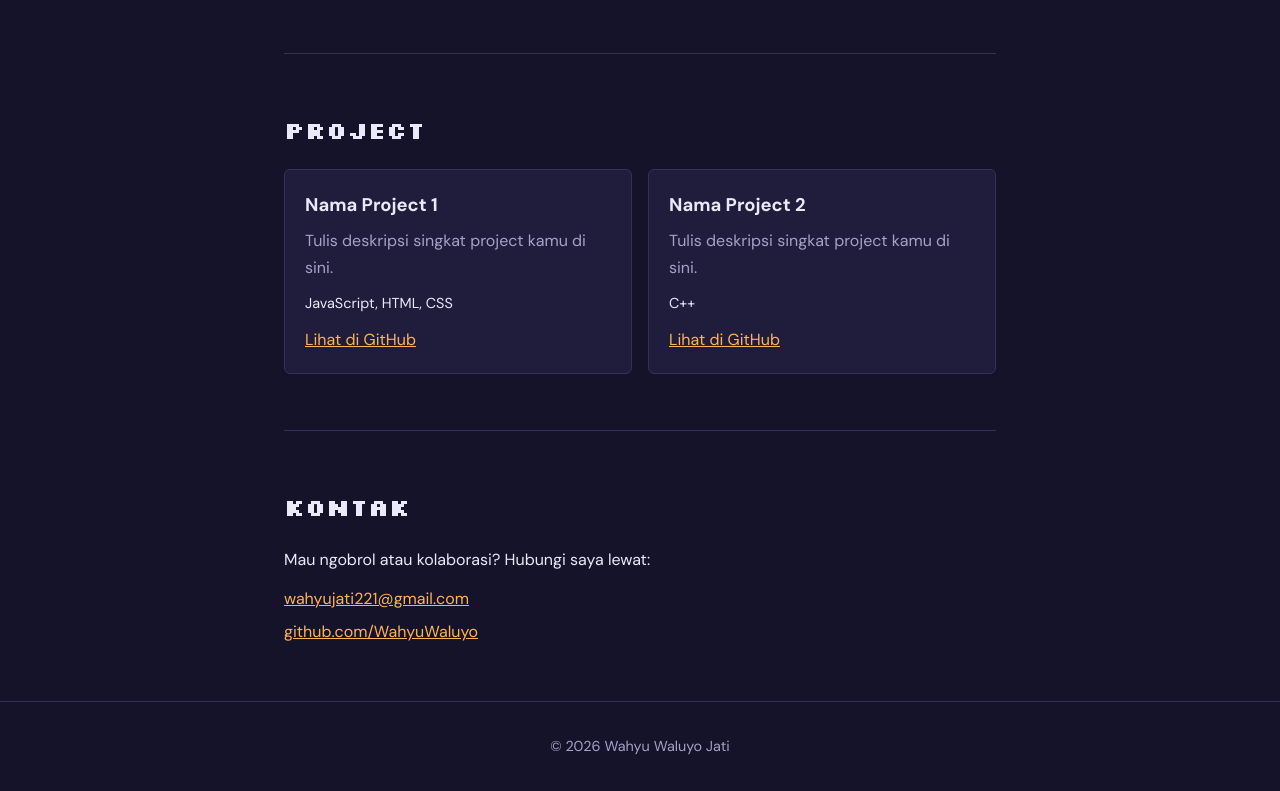
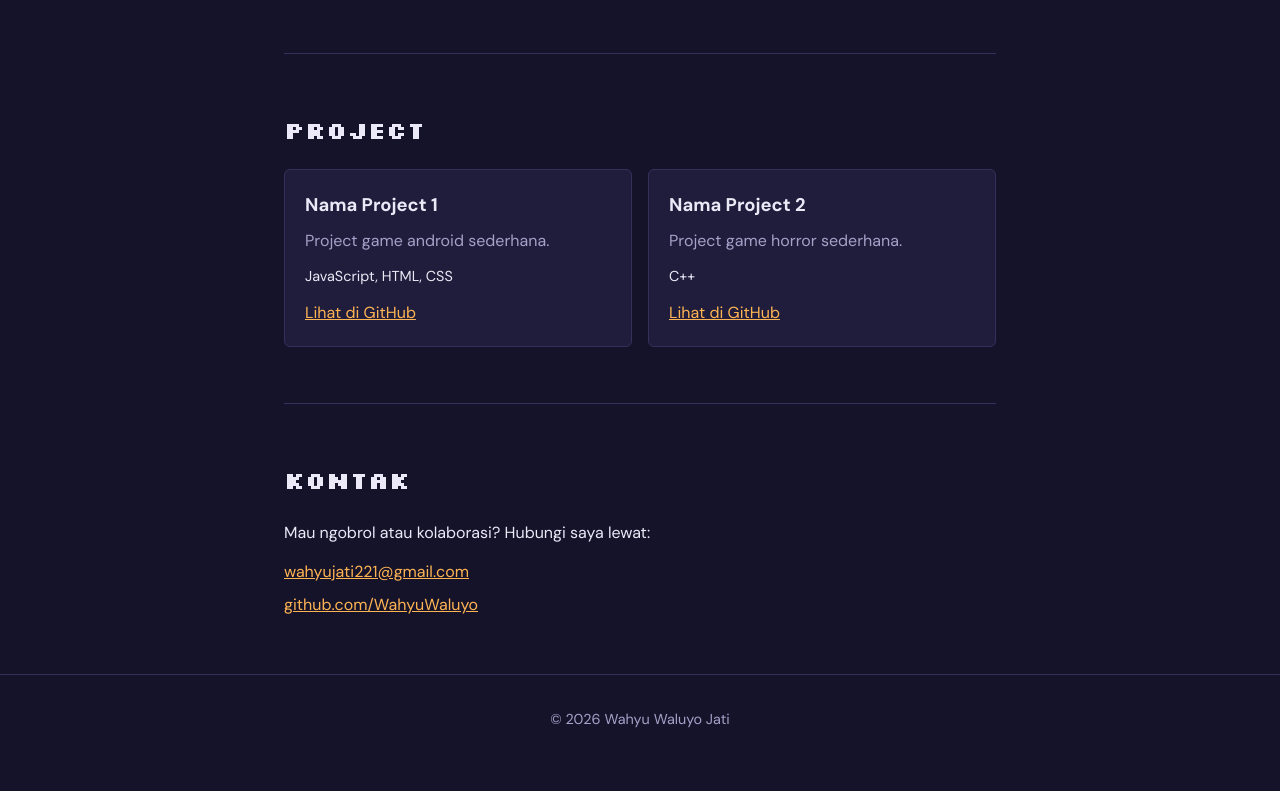
Before and after one commit to WahyuWaluyo/Portofolio, a plain HTML site: page index.html in a window 1280 px wide. Shown: the part 1073-1864 px from the top of the page. After the commit the page ends 1837 px from the top, so only its background shows below. Drawn offline with Linux system fonts and the light colour scheme.

Commit message:
Update index.html

```diff
--- a/index.html
+++ b/index.html
@@ -54,13 +54,13 @@
       <div class="projects">
         <article>
           <h3>Nama Project 1</h3>
-          <p>Tulis deskripsi singkat project kamu di sini.</p>
+          <p>Project game android sederhana.</p>
           <p class="tech">JavaScript, HTML, CSS</p>
           <a href="https://github.com/WahyuWaluyo" target="_blank" rel="noopener">Lihat di GitHub</a>
         </article>
         <article>
           <h3>Nama Project 2</h3>
-          <p>Tulis deskripsi singkat project kamu di sini.</p>
+          <p>Project game horror sederhana.</p>
           <p class="tech">C++</p>
           <a href="https://github.com/WahyuWaluyo" target="_blank" rel="noopener">Lihat di GitHub</a>
         </article>
```
